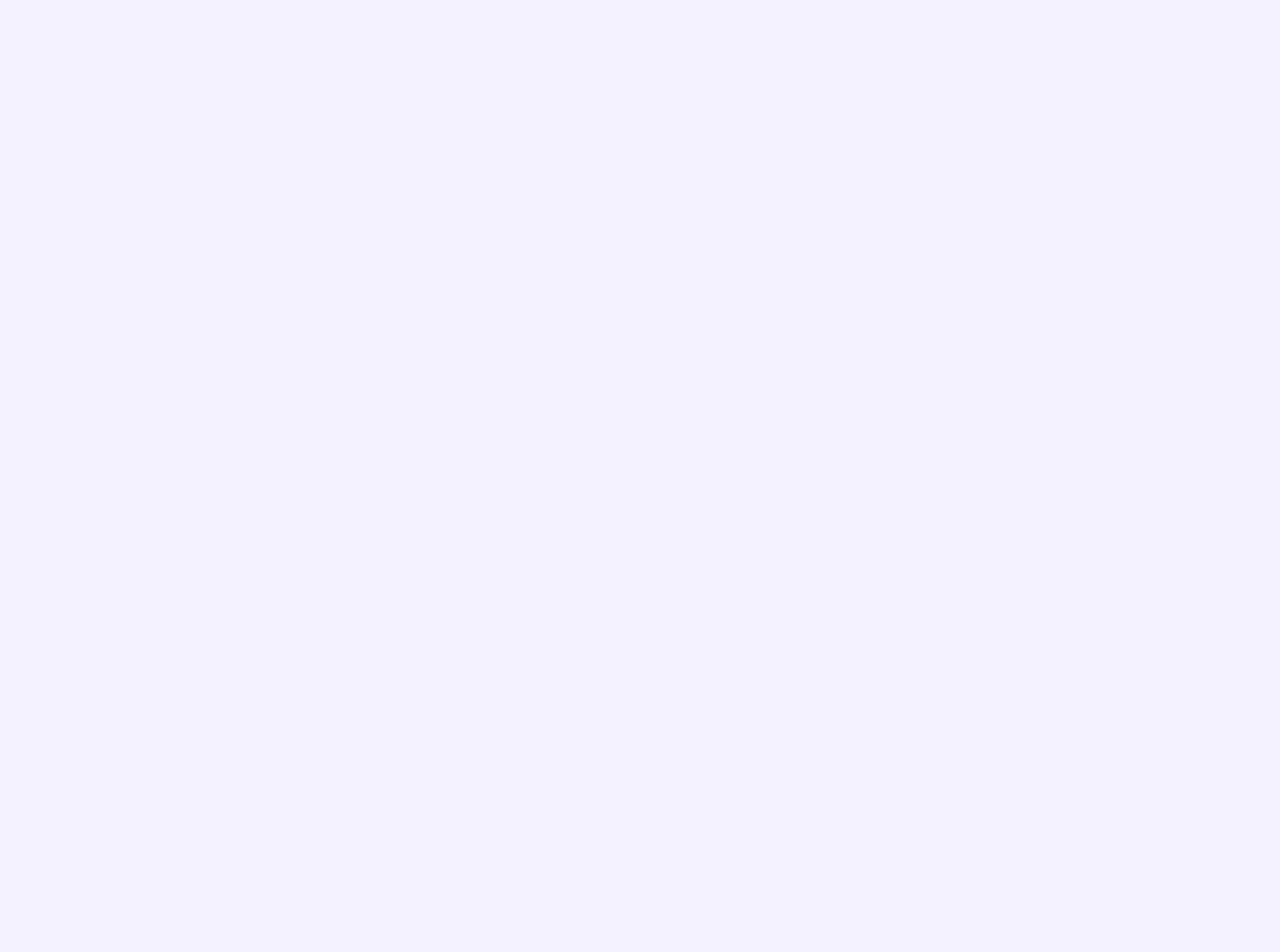
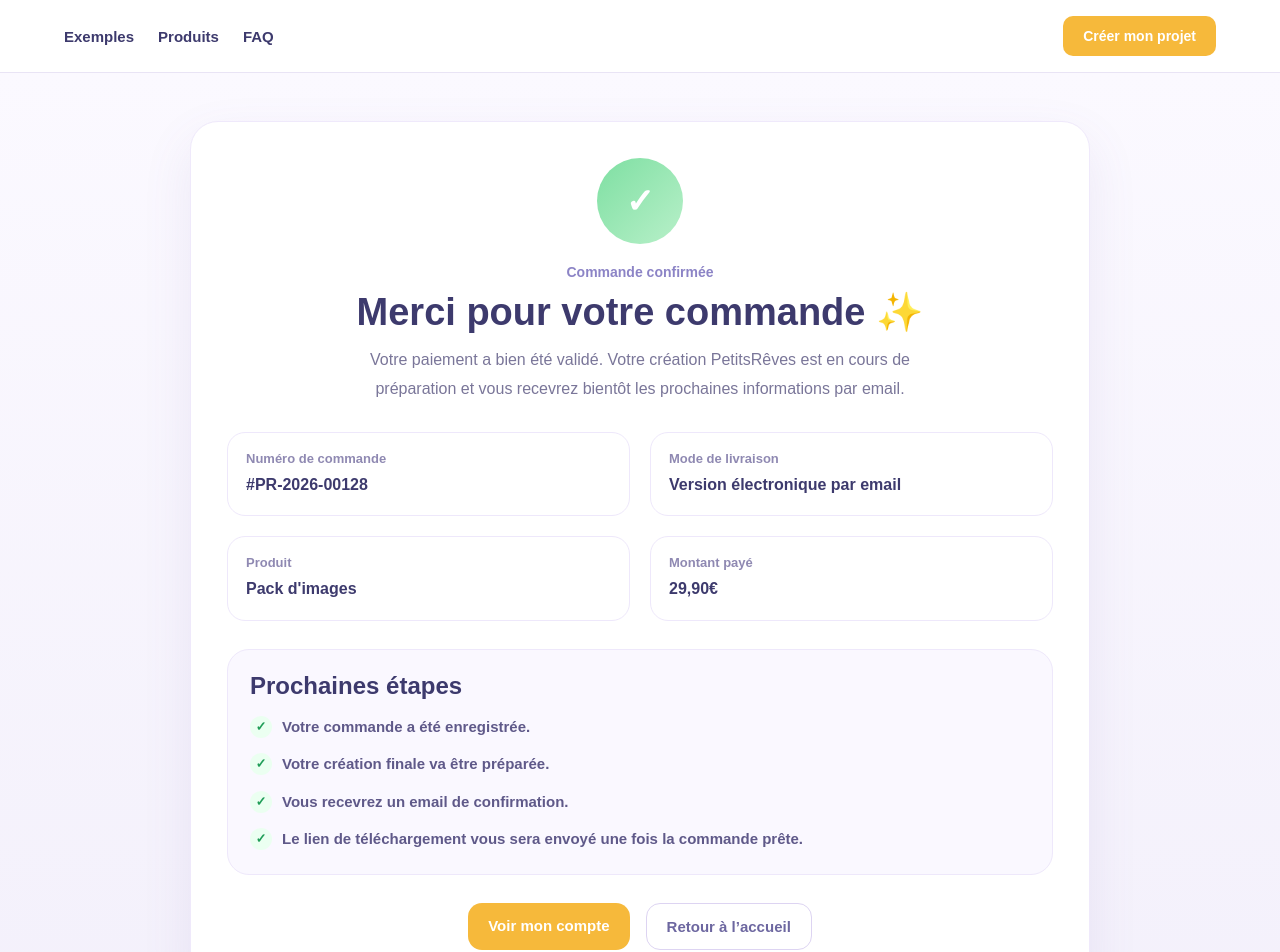
Before and after one commit to AudreyTatiana/ai-kids-creative-platform, a React app in the folder frontend/: page /confirmation in a window 1280 px wide. Before the commit this address had no page. Shown: the top 952 px of the page. Before the commit the page ends 800 px from the top, so only its background shows below. Built offline with nearby package versions, Linux system fonts and the light colour scheme; the HTML template or start-up script is replaced by a standard one.

Commit message:
Add order confirmation page and complete checkout flow

```diff
--- a/frontend/src/App.tsx
+++ b/frontend/src/App.tsx
@@ -11,6 +11,7 @@ import ThemeSelection from "./pages/ThemeSelection";
 import PreviewPage from "./pages/PreviewPage";
 import CheckoutPage from "./pages/CheckoutPage";
 import PaymentPage from "./pages/PaymentPage";
+import ConfirmationPage from "./pages/ConfirmationPage";
 
 function App() {
   return (
@@ -28,6 +29,7 @@ function App() {
         <Route path="/preview" element={<PreviewPage />} />
         <Route path="/checkout" element={<CheckoutPage />} />
         <Route path="/payment" element={<PaymentPage />} />
+        <Route path="/confirmation" element={<ConfirmationPage />} />
       </Routes>
     </BrowserRouter>
   );
--- /dev/null
+++ b/frontend/src/pages/ConfirmationPage.tsx
@@ -0,0 +1,258 @@
+import Layout from "../components/Layout";
+import Container from "../components/Container";
+import Navbar from "../components/Navbar";
+import { Link } from "react-router-dom";
+
+function ConfirmationPage() {
+  return (
+    <Layout>
+      <Navbar />
+
+      <section
+        style={{
+          minHeight: "100vh",
+          width: "100%",
+          background: "linear-gradient(180deg, #fbf9ff 0%, #f3f0fb 100%)",
+          padding: "48px 0 80px",
+        }}
+      >
+        <Container>
+          <div
+            style={{
+              maxWidth: "900px",
+              margin: "0 auto",
+              background: "#fff",
+              borderRadius: "28px",
+              padding: "36px",
+              boxShadow: "0 20px 50px rgba(117, 100, 170, 0.10)",
+              border: "1px solid #efe9fb",
+              textAlign: "center",
+            }}
+          >
+            <div
+              style={{
+                width: "86px",
+                height: "86px",
+                margin: "0 auto 20px",
+                borderRadius: "50%",
+                background: "linear-gradient(135deg, #7edfa2 0%, #b8f0c9 100%)",
+                display: "flex",
+                alignItems: "center",
+                justifyContent: "center",
+                color: "#fff",
+                fontSize: "34px",
+                fontWeight: 800,
+              }}
+            >
+              ✓
+            </div>
+
+            <p
+              style={{
+                margin: "0 0 10px",
+                color: "#8c84c6",
+                fontWeight: 700,
+                fontSize: "14px",
+              }}
+            >
+              Commande confirmée
+            </p>
+
+            <h1
+              style={{
+                margin: "0 0 12px",
+                color: "#3d3a6d",
+                fontSize: "38px",
+                fontWeight: 800,
+              }}
+            >
+              Merci pour votre commande ✨
+            </h1>
+
+            <p
+              style={{
+                margin: "0 auto 28px",
+                maxWidth: "620px",
+                color: "#7a7699",
+                fontSize: "16px",
+                lineHeight: 1.8,
+              }}
+            >
+              Votre paiement a bien été validé. Votre création PetitsRêves est en
+              cours de préparation et vous recevrez bientôt les prochaines
+              informations par email.
+            </p>
+
+            <div
+              style={{
+                display: "grid",
+                gridTemplateColumns: "1fr 1fr",
+                gap: "20px",
+                textAlign: "left",
+                marginBottom: "28px",
+              }}
+            >
+              <InfoCard
+                title="Numéro de commande"
+                value="#PR-2026-00128"
+              />
+              <InfoCard
+                title="Mode de livraison"
+                value="Version électronique par email"
+              />
+              <InfoCard
+                title="Produit"
+                value="Pack d'images"
+              />
+              <InfoCard
+                title="Montant payé"
+                value="29,90€"
+              />
+            </div>
+
+            <div
+              style={{
+                background: "#faf8ff",
+                borderRadius: "22px",
+                padding: "22px",
+                border: "1px solid #eee8fb",
+                marginBottom: "28px",
+                textAlign: "left",
+              }}
+            >
+              <h2
+                style={{
+                  margin: "0 0 14px",
+                  color: "#3d3a6d",
+                  fontSize: "24px",
+                  fontWeight: 800,
+                }}
+              >
+                Prochaines étapes
+              </h2>
+
+              <div style={{ display: "grid", gap: "12px" }}>
+                <StepItem text="Votre commande a été enregistrée." />
+                <StepItem text="Votre création finale va être préparée." />
+                <StepItem text="Vous recevrez un email de confirmation." />
+                <StepItem text="Le lien de téléchargement vous sera envoyé une fois la commande prête." />
+              </div>
+            </div>
+
+            <div
+              style={{
+                display: "flex",
+                justifyContent: "center",
+                gap: "16px",
+                flexWrap: "wrap",
+              }}
+            >
+              <Link to="/account" style={primaryLinkStyle}>
+                Voir mon compte
+              </Link>
+
+              <Link to="/" style={secondaryLinkStyle}>
+                Retour à l’accueil
+              </Link>
+            </div>
+          </div>
+        </Container>
+      </section>
+    </Layout>
+  );
+}
+
+function InfoCard({ title, value }: { title: string; value: string }) {
+  return (
+    <div
+      style={{
+        background: "#fff",
+        borderRadius: "18px",
+        padding: "18px",
+        border: "1px solid #eee8fb",
+      }}
+    >
+      <p
+        style={{
+          margin: "0 0 6px",
+          color: "#8f89b2",
+          fontSize: "13px",
+          fontWeight: 700,
+        }}
+      >
+        {title}
+      </p>
+
+      <p
+        style={{
+          margin: 0,
+          color: "#3d3a6d",
+          fontSize: "16px",
+          fontWeight: 700,
+          lineHeight: 1.6,
+        }}
+      >
+        {value}
+      </p>
+    </div>
+  );
+}
+
+function StepItem({ text }: { text: string }) {
+  return (
+    <div
+      style={{
+        display: "flex",
+        alignItems: "flex-start",
+        gap: "10px",
+        color: "#5f5989",
+        fontSize: "15px",
+        fontWeight: 600,
+        lineHeight: 1.7,
+      }}
+    >
+      <span
+        style={{
+          width: "22px",
+          height: "22px",
+          borderRadius: "50%",
+          background: "#ebfff1",
+          color: "#1f9d57",
+          display: "flex",
+          alignItems: "center",
+          justifyContent: "center",
+          fontSize: "13px",
+          fontWeight: 700,
+          flexShrink: 0,
+          marginTop: "2px",
+        }}
+      >
+        ✓
+      </span>
+      {text}
+    </div>
+  );
+}
+
+const primaryLinkStyle: React.CSSProperties = {
+  textDecoration: "none",
+  background: "#f6b93b",
+  color: "#fff",
+  borderRadius: "14px",
+  padding: "14px 20px",
+  fontSize: "15px",
+  fontWeight: 700,
+};
+
+const secondaryLinkStyle: React.CSSProperties = {
+  textDecoration: "none",
+  background: "#fff",
+  color: "#6d67a0",
+  border: "1px solid #ddd4f2",
+  borderRadius: "14px",
+  padding: "14px 20px",
+  fontSize: "15px",
+  fontWeight: 700,
+};
+
+export default ConfirmationPage;
--- a/frontend/src/pages/PaymentPage.tsx
+++ b/frontend/src/pages/PaymentPage.tsx
@@ -1,8 +1,10 @@
 import Layout from "../components/Layout";
 import Container from "../components/Container";
 import Navbar from "../components/Navbar";
+import { useNavigate } from "react-router-dom";
 
 function PaymentPage() {
+    const navigate = useNavigate();
   return (
     <Layout>
       <Navbar />
@@ -205,6 +207,7 @@ function PaymentPage() {
                   </div>
 
                   <button
+                    onClick={() => navigate("/confirmation")}
                     style={{
                     width: "100%",
                     marginTop: "22px",
```
Lines whose indentation alone changed are shown as unchanged.
